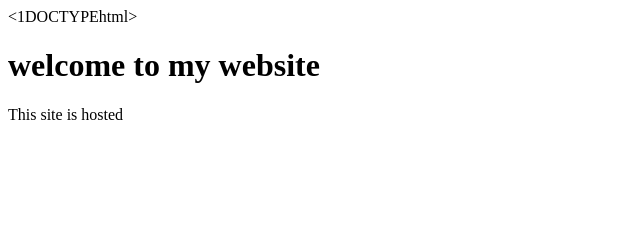
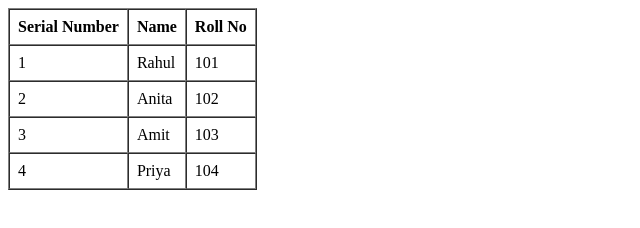
Before and after one commit to premm754/prachiti, a plain HTML site: page index.html in a window 1280 px wide. Shown: the whole page, without its empty margins (0-640 px from the left). Drawn offline with Linux system fonts and the light colour scheme.

Commit message:
Update index.html

```diff
--- a/index.html
+++ b/index.html
@@ -1,10 +1,37 @@
-
-<1DOCTYPEhtml>
+<!DOCTYPE html>
 <html>
-<title> My first Github website</title>
+<head>
+    <title>Student Table</title>
 </head>
 <body>
-<h1>welcome to my website</h1>
-<p>This site is hosted</p>
+
+<table border="1" cellpadding="8" cellspacing="0">
+    <tr>
+        <th>Serial Number</th>
+        <th>Name</th>
+        <th>Roll No</th>
+    </tr>
+    <tr>
+        <td>1</td>
+        <td>Rahul</td>
+        <td>101</td>
+    </tr>
+    <tr>
+        <td>2</td>
+        <td>Anita</td>
+        <td>102</td>
+    </tr>
+    <tr>
+        <td>3</td>
+        <td>Amit</td>
+        <td>103</td>
+    </tr>
+    <tr>
+        <td>4</td>
+        <td>Priya</td>
+        <td>104</td>
+    </tr>
+</table>
+
 </body>
 </html>
```
